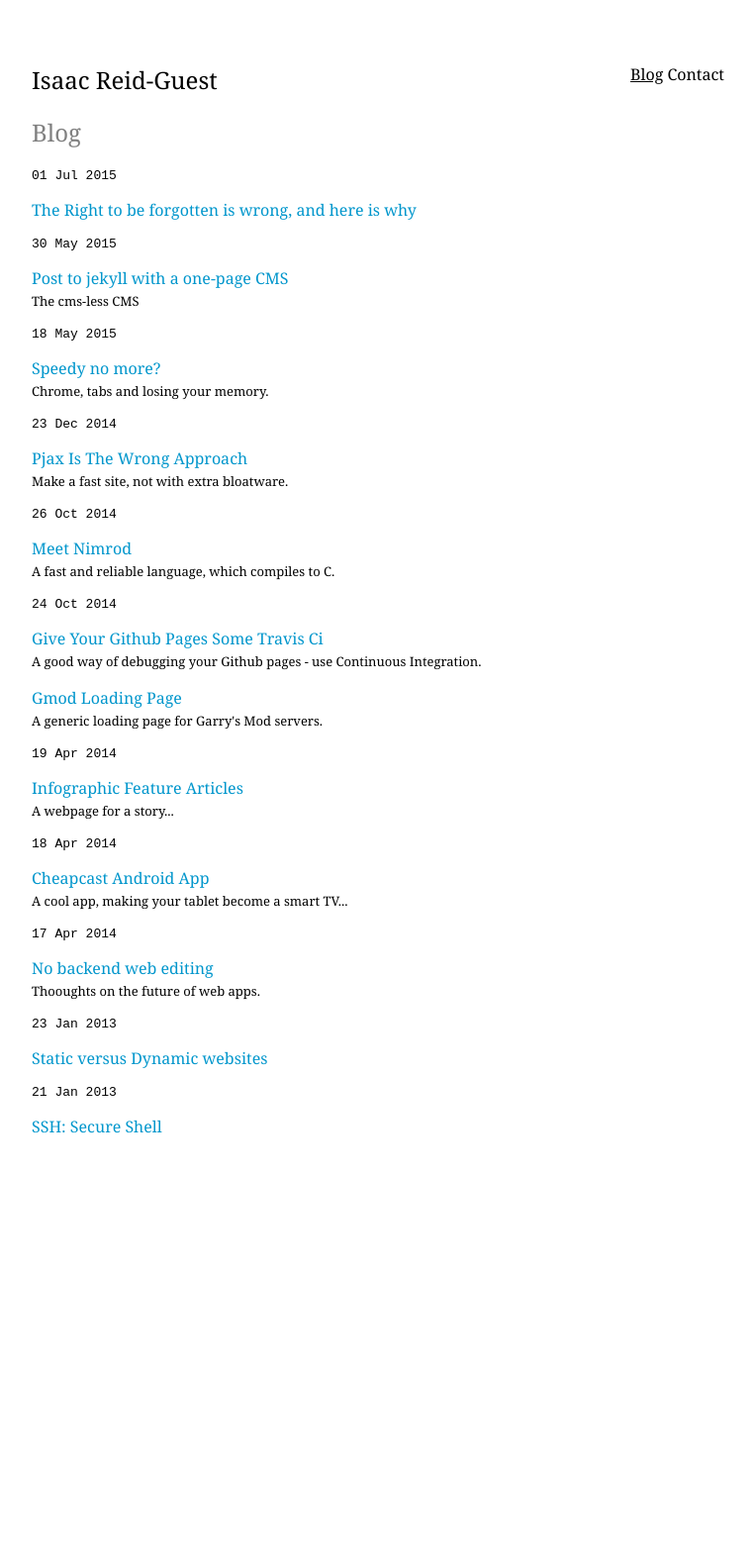
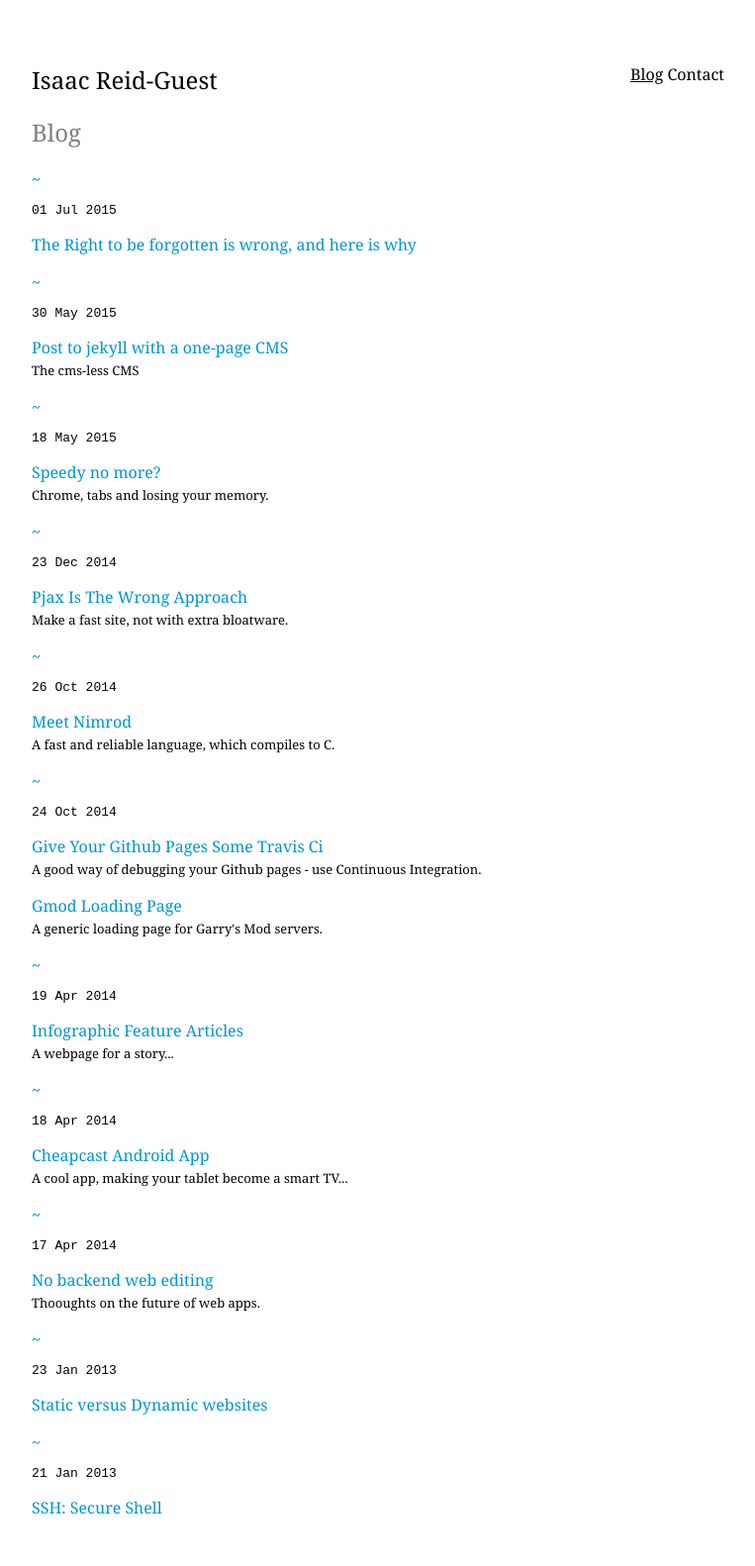
Before and after one commit to ir-g/ir-g.github.io, a Jekyll site: the page built from blog.html, in a window 1280 px wide. Shown: the whole page at 99% size, without its empty margins (258-1021 px from the left). Built offline with Jekyll 4.4.1, drawn with Linux system fonts in a browser that asks for light colours; before the commit the page ends 1197 px from its top, so only the background shows below that.

Commit message:
Update blog.html

```diff
--- a/blog.html
+++ b/blog.html
@@ -9,8 +9,7 @@
 
   {% for post in site.posts %}{% capture day %}{{ post.date | date: '%d%m%Y' }}{% endcapture %}{% capture nday %}{{ post.next.date | date: '%d%m%Y' }}{% endcapture %}
     {% if day != nday %}
-    <a name="{{ post.date | date: "%Y-%m-%d" }}"></a>
-    <p id="date-{{ post.date | date_to_string }}" class="date font-monospace">{{ post.date | date_to_string }}</p>
+    <a name="{{ post.date | date: "%Y-%m-%d" }}">~</a> <p class="date font-monospace">{{ post.date | date_to_string }}</p>
     {% endif %}
       <p>
         <a href="{{ post.url }}">{{ post.title }}</a>
```
